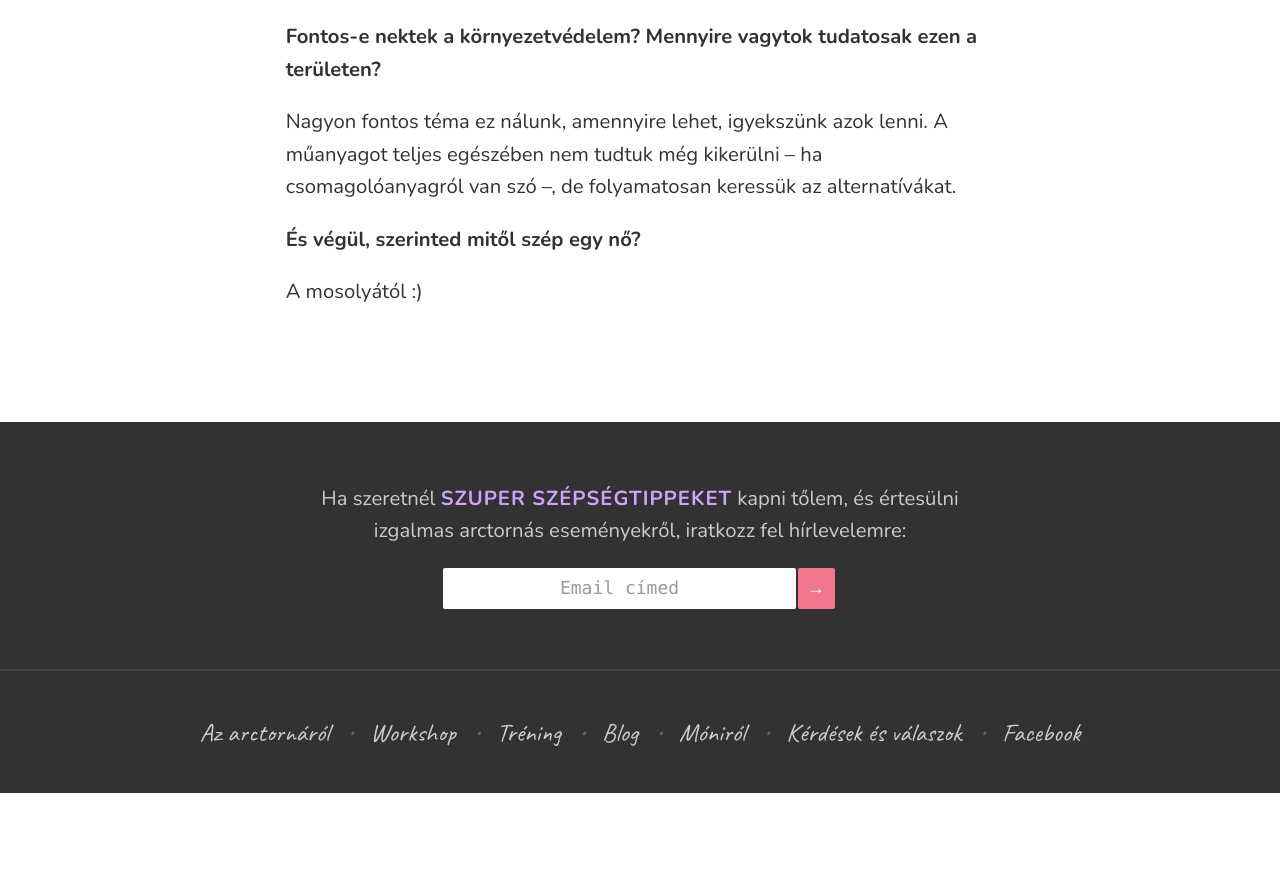
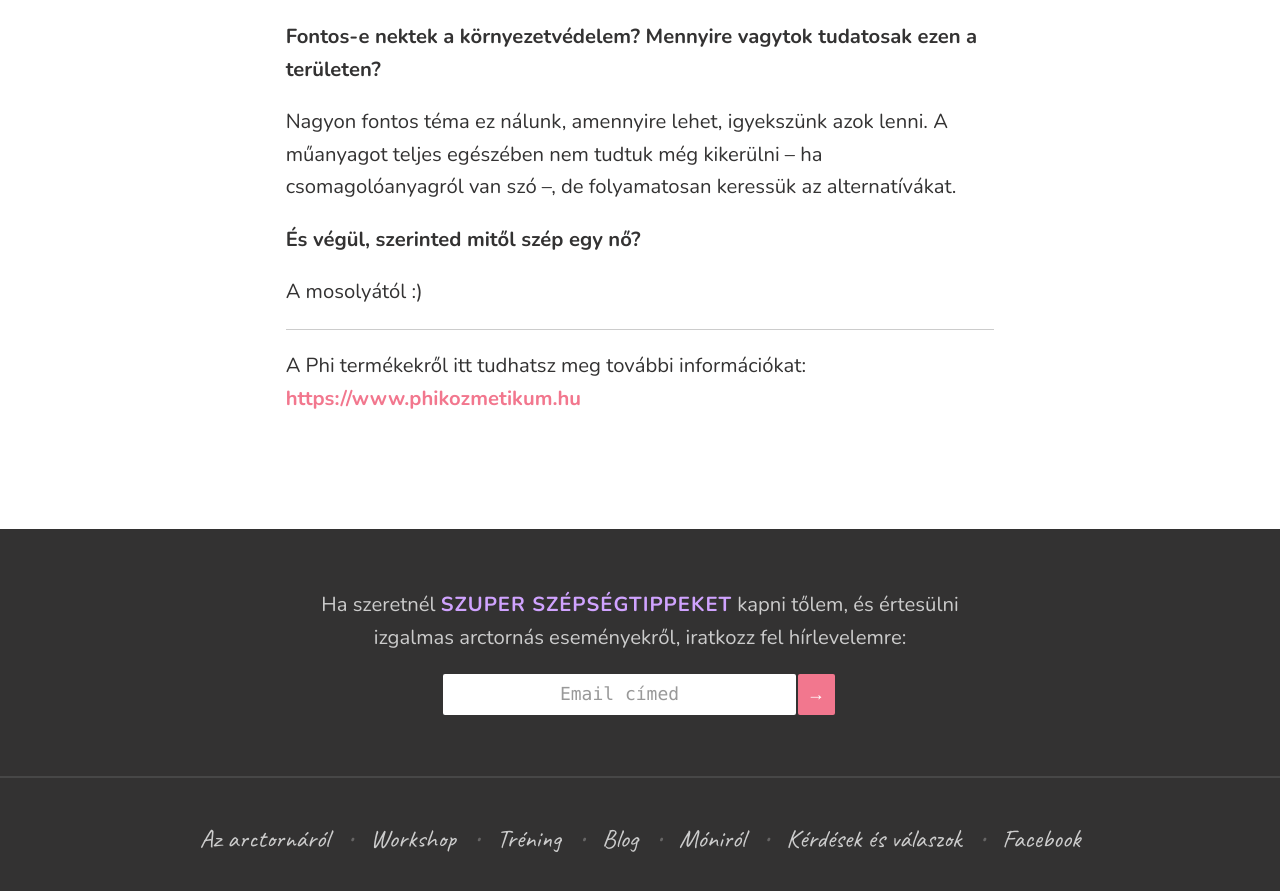
Before and after one commit to monikamudra/arctorna, a Jekyll site: the page built from _posts/2019-07-01-borapolas.md, in a window 1280 px wide and 900 px high, scrolled down 4454 px. Shown: the top 891 px of the window. Built offline with Jekyll 4.4.1, drawn with Linux system fonts in a browser that asks for light colours; before the commit the page ends 5247 px from its top, so only the background shows below that.

Commit message:
Add link to the Borapolas post

```diff
--- a/_posts/2019-07-01-borapolas.md
+++ b/_posts/2019-07-01-borapolas.md
@@ -64,3 +64,7 @@ Nagyon fontos téma ez nálunk, amennyire lehet, igyekszünk azok lenni.  A műa
 **És végül, szerinted mitől szép egy nő?**
 
 A mosolyától :)
+
+---
+
+A Phi termékekről itt tudhatsz meg további információkat: [https://www.phikozmetikum.hu](https://www.phikozmetikum.hu)
```
